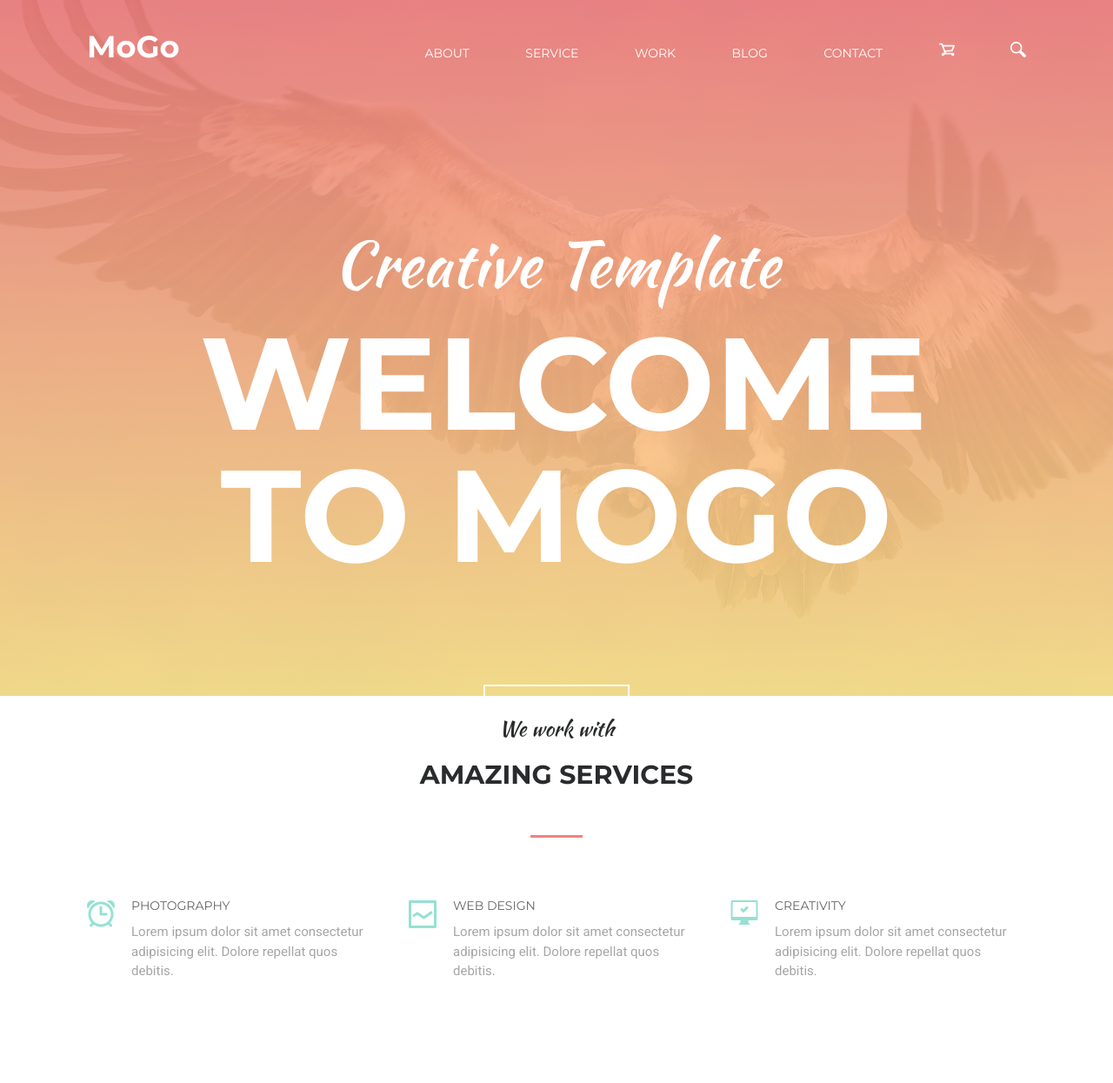
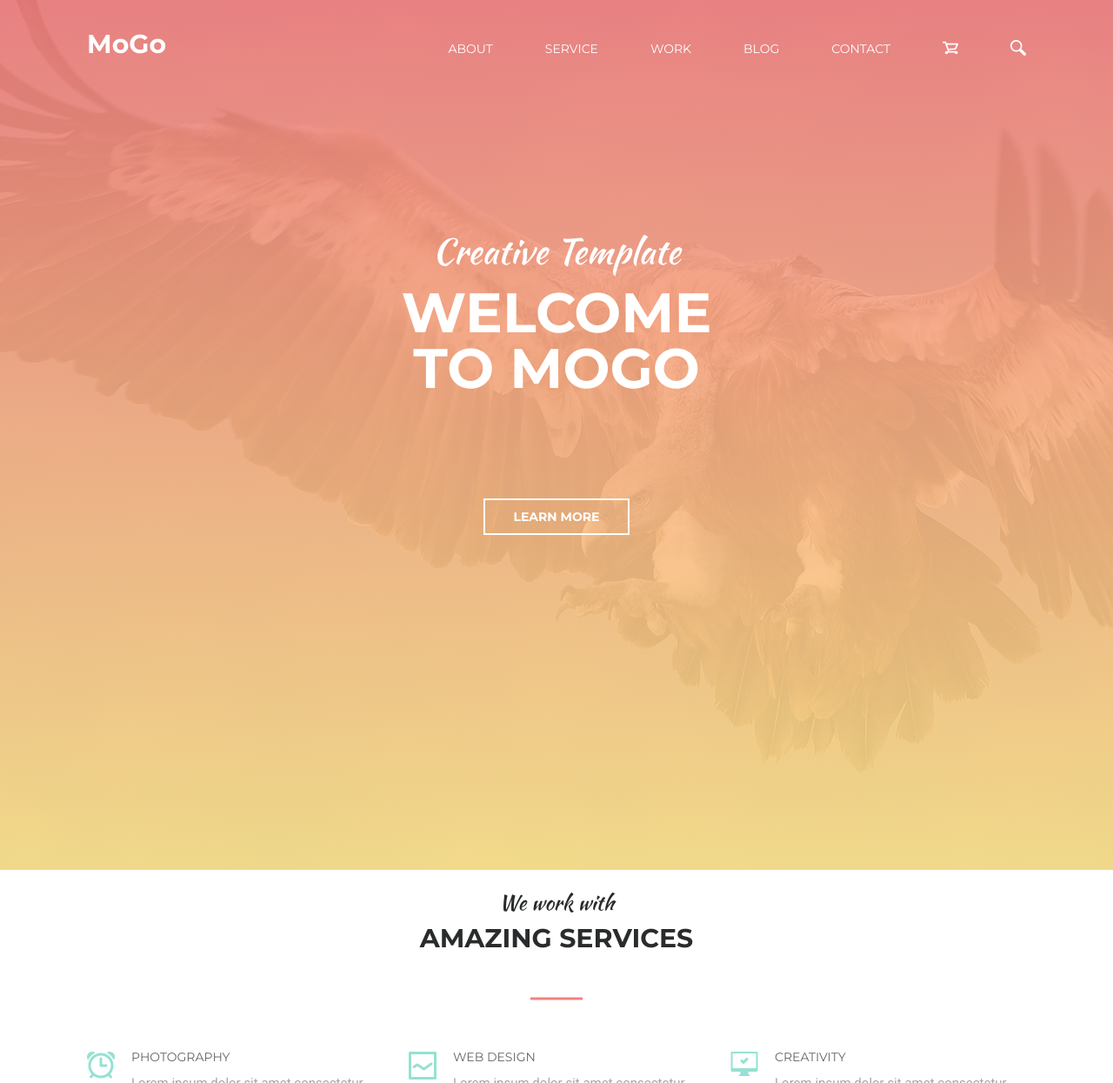
Before and after one commit to sashakhandus/goit-fe-course, a web app: file html-css/module-11/index.html in a window 1280 px wide. Shown: the top 1245 px of the page at 87% size. Run offline with its HTML, style and script files only (its server is not run), Linux system fonts and the light colour scheme.

Commit message:
module-11 08-03-2018 08-01

```diff
--- a/html-css/module-11/css/ie.css
+++ b/html-css/module-11/css/ie.css
@@ -4,7 +4,7 @@
  *   <link href="/stylesheets/ie.css" media="screen, projection" rel="stylesheet" type="text/css" />
  * <![endif]--> */
 /* line 2, ../sass/_placeholder.scss */
-.btn, .welcome__title, .logo__name, .head-section__title, .form__submit {
+.btn, .welcome .welcome__title, .logo__name, .head-section__title, .form__submit {
   font-family: Montserrat;
   font-weight: bold;
 }
@@ -16,7 +16,7 @@
 }
 
 /* line 12, ../sass/_placeholder.scss */
-.welcome__discr, .head-section__discr {
+.welcome .welcome__discr, .head-section__discr {
   font-family: 'Kaushan Script', cursive;
   font-weight: 400;
 }
@@ -64,50 +64,45 @@ li {
 
 /***********BACKGROUND**********/
 /* line 39, ../sass/ie.scss */
-.background {
-  background: url(../img/background.png);
-  background-position: center;
-  background-repeat: no-repeat;
+.gradient {
+  background: -webkit-gradient(linear, left top, left bottom, from(rgba(243, 129, 129, 0.9)), to(rgba(252, 227, 138, 0.9))), url(../img/background.png) center no-repeat;
+  background: -webkit-linear-gradient(rgba(243, 129, 129, 0.9), rgba(252, 227, 138, 0.9)), url(../img/background.png) center no-repeat;
+  background: -o-linear-gradient(rgba(243, 129, 129, 0.9), rgba(252, 227, 138, 0.9)), url(../img/background.png) center no-repeat;
+  background: linear-gradient(rgba(243, 129, 129, 0.9), rgba(252, 227, 138, 0.9)), url(../img/background.png) center no-repeat;
+  min-height: 62.5rem;
+  color: #fff;
   background-size: cover;
-  height: 100vh;
+}
+
+/* line 49, ../sass/ie.scss */
+.welcome .wrapper {
+  width: 25rem;
+  text-align: center;
+  margin: 0 auto;
   color: #fff;
 }
 
-/* line 48, ../sass/ie.scss */
-.gradient {
-  background: -webkit-gradient(linear, left top, left bottom, from(rgba(243, 129, 129, 0.9)), to(rgba(252, 227, 138, 0.9)));
-  background: -webkit-linear-gradient(rgba(243, 129, 129, 0.9), rgba(252, 227, 138, 0.9));
-  background: -o-linear-gradient(rgba(243, 129, 129, 0.9), rgba(252, 227, 138, 0.9));
-  background: linear-gradient(rgba(243, 129, 129, 0.9), rgba(252, 227, 138, 0.9));
-  height: 100vh;
+/* line 56, ../sass/ie.scss */
+.welcome .welcome__discr {
+  font-size: 2.5rem;
+  color: #fff;
 }
 
-/* line 53, ../sass/ie.scss */
-.wrapper {
-  width: 25rem;
-  text-align: center;
-  margin: 0 auto;
-}
-
-/* line 59, ../sass/ie.scss */
-.welcome__discr {
-  font-size: 2.5rem;
-}
-
-/* line 64, ../sass/ie.scss */
-.welcome__title {
+/* line 62, ../sass/ie.scss */
+.welcome .welcome__title {
   font-size: 4rem;
   line-height: 4rem;
   text-transform: uppercase;
   margin-bottom: 7.875rem;
+  color: #fff;
 }
 
-/* line 72, ../sass/ie.scss */
+/* line 71, ../sass/ie.scss */
 .btn__welcome {
   border: 2px solid #fff;
 }
 
-/* line 76, ../sass/ie.scss */
+/* line 75, ../sass/ie.scss */
 .btn__welcome--hover:hover {
   border: 2px solid #fce38a;
   color: #fce38a;
@@ -208,7 +215,17 @@ li {
 }
 
 @media (min-width: 720px) {
-  /* line 161, ../sass/ie.scss */
+  /* line 170, ../sass/ie.scss */
+  .nav {
+    display: -webkit-box;
+    display: -ms-flexbox;
+    display: flex;
+    -webkit-box-pack: justify;
+    -ms-flex-pack: justify;
+    justify-content: space-between;
+  }
+
+  /* line 173, ../sass/ie.scss */
   .nav__item {
     text-align: center;
     display: inline-block;
@@ -244,41 +271,45 @@ li {
   fill: #fff;
 }
 
-/* line 194, ../sass/ie.scss */
+/* line 214, ../sass/ie.scss */
 .nav__item--hover:hover .nav__icons {
   fill: #fce38a;
 }
 
 /**********HEAD_SECTION************/
-/* line 200, ../sass/ie.scss */
+/* line 220, ../sass/ie.scss */
 .head-section {
   text-align: center;
   margin-top: 1.25rem;
-  margin-bottom: 3.875rem;
+  margin-bottom: 6.5rem;
 }
 
-/* line 206, ../sass/ie.scss */
+/* line 226, ../sass/ie.scss */
 .head-section__discr {
   font-size: 1.5rem;
   margin-bottom: 0.75rem;
+  position: relative;
+}
+/* line 231, ../sass/ie.scss */
+.head-section__discr::after {
+  content: "";
+  position: absolute;
+  display: block;
+  width: 3.75rem;
+  border-bottom: 3px solid #f38181;
+  top: 8rem;
+  left: 50%;
+  transform: translate(-50%, -50%);
 }
 
-/* line 212, ../sass/ie.scss */
+/* line 243, ../sass/ie.scss */
 .head-section__title {
   font-size: 1.875rem;
   text-transform: uppercase;
-  margin-bottom: 2rem;
-}
-
-/* line 219, ../sass/ie.scss */
-.head-section__line {
-  display: inline-block;
-  width: 3.75rem;
-  border-bottom: 3px solid #f38181;
 }
 
 /***************AMAZING-SERVICES*********/
-/* line 227, ../sass/ie.scss */
+/* line 251, ../sass/ie.scss */
 .services {
   display: -webkit-box;
   display: -ms-flexbox;
--- a/html-css/module-11/index.html
+++ b/html-css/module-11/index.html
@@ -36,11 +36,6 @@
             <title>pinterest2</title>
             <path d="M16 0c-8.825 0-16 7.175-16 16s7.175 16 16 16 16-7.175 16-16-7.175-16-16-16zM16 29.863c-1.431 0-2.806-0.219-4.106-0.619 0.563-0.919 1.412-2.431 1.725-3.631 0.169-0.65 0.863-3.294 0.863-3.294 0.45 0.863 1.775 1.594 3.175 1.594 4.181 0 7.194-3.844 7.194-8.625 0-4.581-3.738-8.006-8.544-8.006-5.981 0-9.156 4.019-9.156 8.387 0 2.031 1.081 4.563 2.813 5.369 0.262 0.125 0.4 0.069 0.463-0.188 0.044-0.194 0.281-1.131 0.387-1.575 0.031-0.137 0.019-0.262-0.094-0.4-0.575-0.694-1.031-1.975-1.031-3.162 0-3.056 2.313-6.019 6.256-6.019 3.406 0 5.788 2.319 5.788 5.637 0 3.75-1.894 6.35-4.356 6.35-1.363 0-2.381-1.125-2.050-2.506 0.394-1.65 1.15-3.425 1.15-4.613 0-1.063-0.569-1.95-1.756-1.95-1.394 0-2.506 1.438-2.506 3.369 0 1.225 0.412 2.056 0.412 2.056s-1.375 5.806-1.625 6.887c-0.281 1.2-0.169 2.881-0.050 3.975-5.156-2.012-8.813-7.025-8.813-12.9 0-7.656 6.206-13.863 13.862-13.863s13.863 6.206 13.863 13.863c0 7.656-6.206 13.863-13.863 13.863z"></path>
         </symbol>
-        </defs>
-    </svg>
-
-    <svg aria-hidden="true" style="position: absolute; width: 0; height: 0; overflow: hidden;" version="1.1" xmlns="http://www.w3.org/2000/svg" xmlns:xlink="http://www.w3.org/1999/xlink">
-        <defs>
         <symbol id="icon-SHOPPING-CART" viewBox="0 0 40 32">
             <title>SHOPPING-CART</title>
             <path d="M40.003 7.070v0l-5.656 12.544c-0.282 0.626-0.884 1.063-1.592 1.104l-0.005 0-16.238 1.083 0.935 2.684h17.698c2.078 0 3.763 1.685 3.763 3.763s-1.685 3.763-3.763 3.763c-2.078 0-3.762-1.683-3.763-3.761v-0h-17.561c-0.001 2.077-1.686 3.761-3.763 3.761s-3.763-1.685-3.763-3.763 1.685-3.763 3.763-3.763h3.398l-7.253-20.697h-4.31c-1.039 0-1.882-0.842-1.882-1.882s0.842-1.882 1.882-1.882h5.656c0.816 0.006 1.51 0.525 1.775 1.25l0.004 0.013 1.095 3.131h27.847c0.003 0 0.006-0 0.009-0 1.040 0 1.883 0.842 1.884 1.881v0c-0.006 0.278-0.064 0.542-0.165 0.783l0.005-0.014zM11.745 8.181l3.467 9.937 16.17-1.079 3.991-8.858h-23.628z"></path>
@@ -52,32 +47,46 @@
         </defs>
     </svg>
 
-
-    <section class="welcome background">
+    <section class="welcome">
         <div class="gradient">
             <div class="container">
                 <header class="container">
                     <div class="head-page">
                         <div class="logo">
-                            <a class="logo__name"><h3>MoGo</h3></a>
+                            <a class="logo__name" href="#">MoGo</a>
                         </div>
-                        <nav class="nav">
-                            <a class="nav__item nav__item--hover" href="#">about</a>
-                            <a class="nav__item nav__item--hover" href="#">service</a>
-                            <a class="nav__item nav__item--hover" href="#">work</a>
-                            <a class="nav__item nav__item--hover" href="#">blog</a>
-                            <a class="nav__item nav__item--hover" href="#">contact</a>
-                            <a class="nav__item nav__item--hover">
+                        <nav>
+                            <ul class="nav">
+                                <li class="nav__item nav__item--hover" >
+                                    <a class="nav__link" href="#">about</a>
+                                </li>
+                                <li  class="nav__item nav__item--hover">
+                                    <a class="nav__link" href="#">service</a>
+                                </li>
+                                <li  class="nav__item nav__item--hover">
+                                    <a class="nav__link" href="#">work</a>
+                                </li>
+                                <li  class="nav__item nav__item--hover">
+                                    <a class="nav__link" href="#">blog</a>
+                                </li>
+                                <li class="nav__item nav__item--hover">
+                                    <a class="nav__link" href="#">contact</a>
+                                </li>
+                                <li class="nav__item nav__item--hover">
+                                    <a class="nav__link" href="#">
                                         <svg class="nav__icons">
                                             <use xlink:href="#icon-SHOPPING-CART"></use>
                                         </svg>
                                     </a>
-                            <a class="nav__item nav__item--hover nav__item--last-child">
+                                </li>
+                                <li  class="nav__item nav__item--hover nav__item--last-child">
+                                    <a class="nav__link"href="#">
                                         <svg class="nav__icons">
                                             <use xlink:href="#icon-MAGNIFYING-GLASS"></use>
                                         </svg>
                                     </a>
-
+                                </li>
+                            </ul>
                         </nav>
                     </div>
                 </header>
@@ -91,11 +100,10 @@
         </div>
     </section>
 
-    <section class="container">
+    <main class="container">
         <div class="head-section">
-            <h3 class="head-section__discr">We work with</h3>
-            <h2 class="head-section__title">amazing services</h2>
-            <div class="head-section__line"></div>
+            <h3 class="head-section__discr">We work with<br><span class="head-section__title">amazing services</span></h3>
+            <!--<div class="head-section__line"></div>-->
         </div>
 
         <div class="services">
@@ -160,14 +168,11 @@
             </div>
 
         </div>
-
-    </section>
+    </main>
 
     <section class="container">
         <div class="head-section">
-            <h3 class="head-section__discr">Who we are</h3>
-            <h2 class="head-section__title">meet our team</h2>
-            <div class="head-section__line"></div>
+            <h3 class="head-section__discr">Who we are<br><span class="head-section__title">meet our team</span></h3>
         </div>
 
         <div class="team">
@@ -289,7 +294,6 @@
     </section>
     <footer>
         <div class="container">
-            <div class="footer__line"></div>
             <div class="footer__content">
                     <p class="footer__discr">&#169; 2016 MoGo free PSD template by <span><a class="footer__discr--red" href="#">Laaqiq</a></span></p>
                 <form class="form" method="POST">
```
Also changed, not shown: other parts of html-css/module-11/css/ie.css (+106 -59 lines), html-css/module-11/sass/ie.scss (+81 -35 lines). Lines whose indentation alone changed are shown as unchanged.
